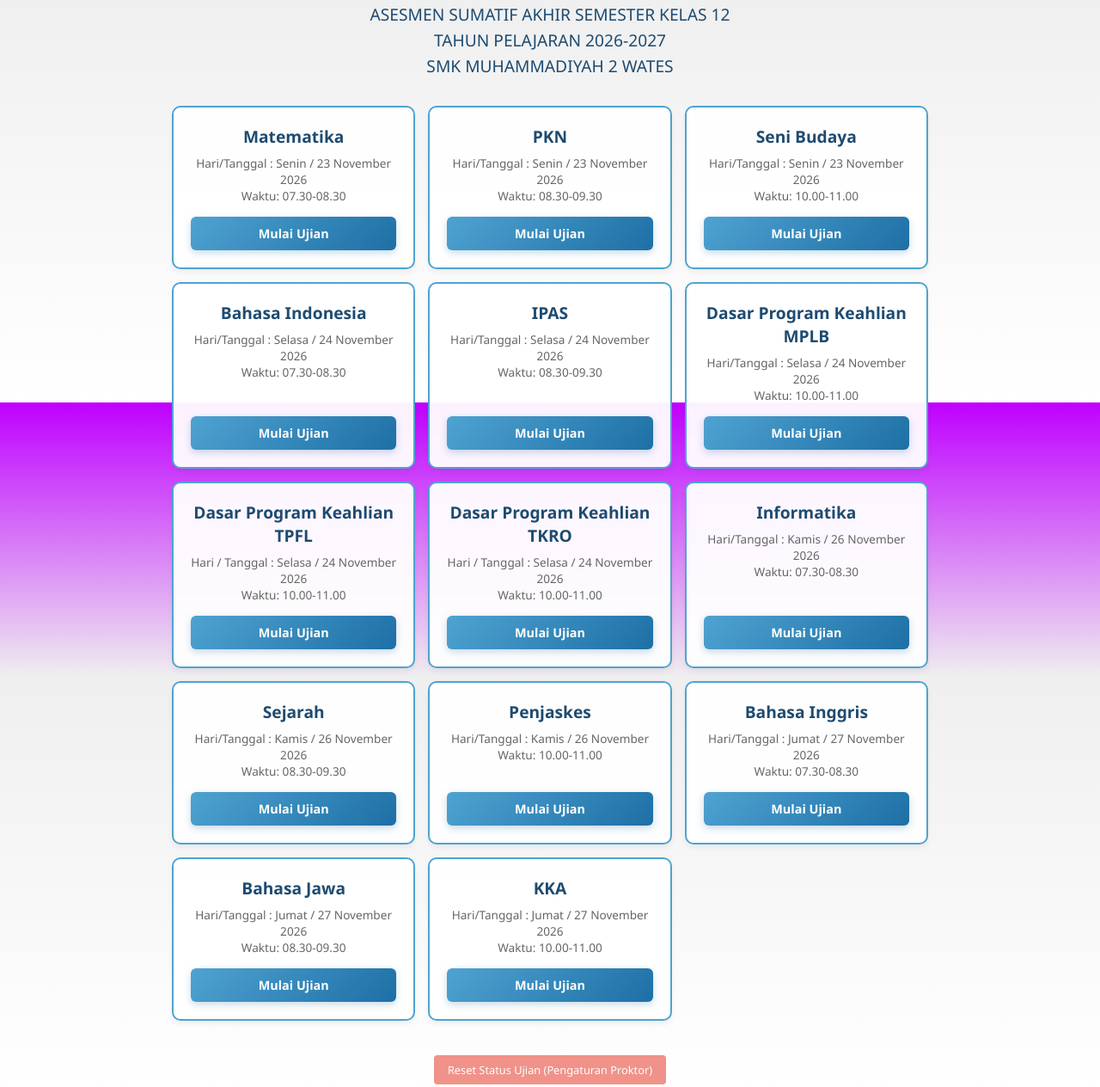
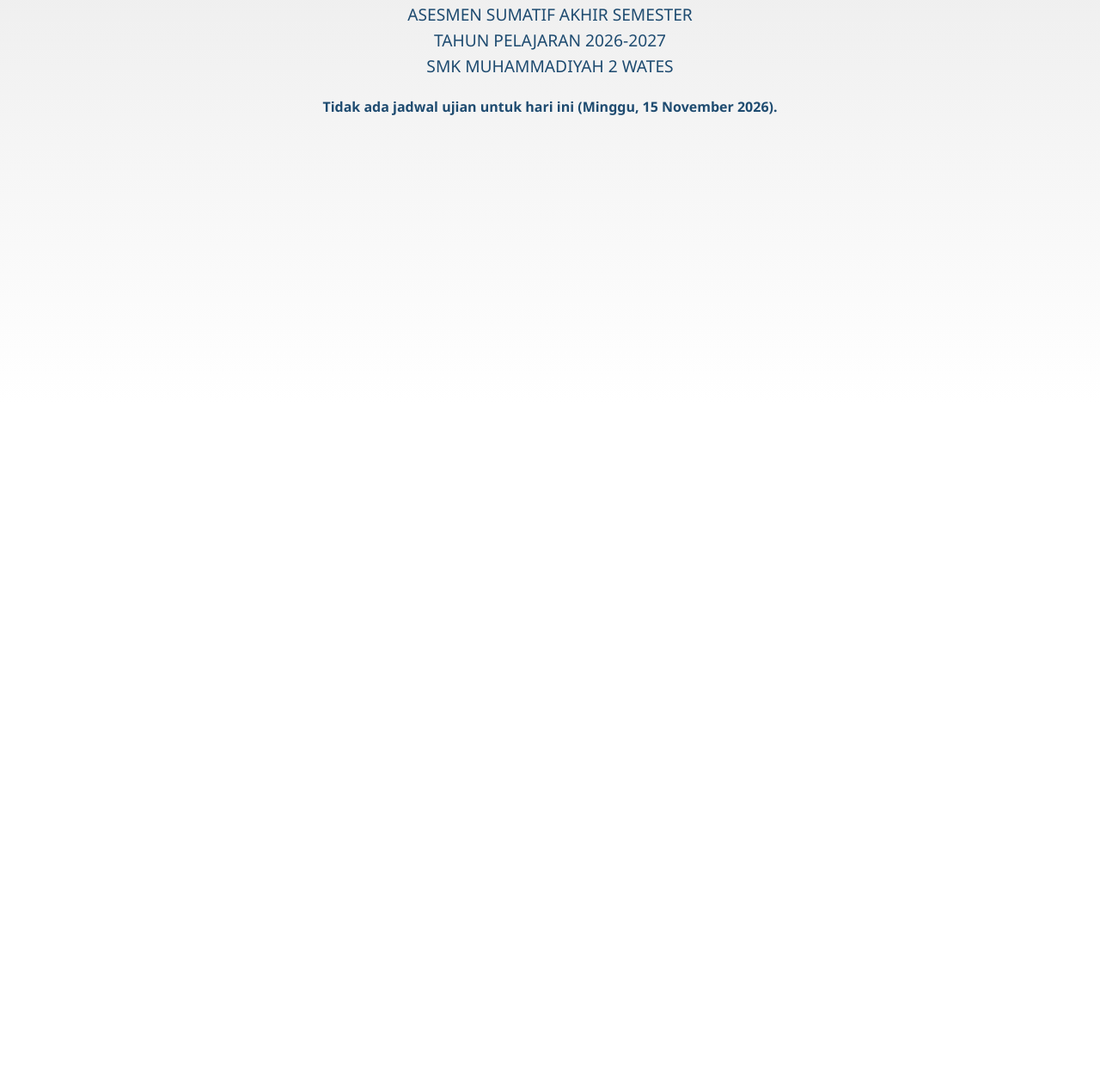
Before and after one commit to SMKLorena/asaskelas12, a plain HTML site: page index.html in a window 1280 px wide. Shown: the part 332-1596 px from the top of the page at 86% size. After the commit the page ends 800 px from the top, so only its background shows below. Drawn offline with Linux system fonts and the light colour scheme.

Commit message:
Modify exam schedule and clean up completed styles
Updated exam schedule and removed completed status display.

```diff
--- a/index.html
+++ b/index.html
@@ -9,11 +9,11 @@
             margin: 0;
             padding: 0;
             box-sizing: border-box;
-            font-family: 'Segoe UI', Cambria, Geneva, Verdana, sans-serif;
+            font-family: 'Segoe UI', Tahoma, Geneva, Verdana, sans-serif;
         }
 
         body {
-            background: linear-gradient(180deg, #bf00ff 0%, #efefef 40%, #ffffff 100%);
+            background: linear-gradient(180deg, #b9deed 0%, #efefef 40%, #ffffff 100%);
             background-attachment: fixed;
             color: #333333;
             display: flex;
@@ -65,6 +65,10 @@
             justify-content: space-between;
         }
 
+        .card[hidden] {
+            display: none !important;
+        }
+
         .card:hover {
             transform: translateY(-5px);
             box-shadow: 0 8px 15px rgba(0,0,0,0.15);
@@ -112,47 +116,6 @@
             border: 2px solid #4fa3d1 !important;
         }
 
-        /* ========================================================
-           STYLE KHUSUS UNTUK MAPEL YANG SUDAH DIKERJAKAN (NONAKTIF)
-           ======================================================== */
-        .card.completed {
-            background: #f0f0f0 !important;
-            border-color: #cccccc !important;
-            opacity: 0.75;
-        }
-
-        .card.completed h2 {
-            color: #777777 !important;
-        }
-
-        .card.completed p {
-            color: #999999 !important;
-        }
-
-        .card.completed .btn-link {
-            background: #a0a0a0 !important;
-            color: #ffffff !important;
-            box-shadow: none !important;
-            cursor: not-allowed !important;
-            pointer-events: none; /* Mencegah link dibuka kembali */
-        }
-
-        /* Badge status selesai */
-        .status-badge {
-            display: none;
-            font-size: 0.75rem;
-            font-weight: bold;
-            color: #2e7d32;
-            background-color: #e8f5e9;
-            padding: 3px 8px;
-            border-radius: 12px;
-            margin-bottom: 8px;
-        }
-
-        .card.completed .status-badge {
-            display: inline-block;
-        }
-
         /* Tombol Reset Admin */
         .btn-reset {
             margin-top: 30px;
@@ -175,194 +138,171 @@
 
     <header>
         <img src="https://iili.io/BsmClaV.png" alt="Logo Sekolah" class="logo">
-        <h1>ASESMEN SUMATIF AKHIR SEMESTER KELAS 12</h1>
+        <h1>ASESMEN SUMATIF AKHIR SEMESTER</h1>
         <h1>TAHUN PELAJARAN 2026-2027</h1>
         <h1>SMK MUHAMMADIYAH 2 WATES</h1>
     </header>
 
+    <div id="today-info" style="text-align:center; color:#1e4b70; font-weight:600; margin: 0 0 8px;">
+        Mata pelajaran yang tampil adalah jadwal ujian hari ini.
+    </div>
+
     <div class="container">
         <!-- Kartu Matematika -->
-        <div class="card card-matematika" id="mapel-matematika">
+        <div class="card card-matematika" id="mapel-matematika" data-exam-date="2026-11-23">
             <div>
-                <span class="status-badge">✓ Sudah Dikerjakan</span>
                 <h2>Matematika</h2>
-                <p>Hari/Tanggal : Senin / 23 November 2026<br>Waktu: 07.30-08.30</p>
+                <p>Hari/Tanggal : Minggu / 15 November 2026<br>Waktu: 07.30-08.30</p>
             </div>
-            <a href="https://forms.gle/TxeHP1ftChKdgHdt7" target="_blank" class="btn-link" onclick="markAsCompleted('mapel-matematika')">Mulai Ujian</a>
+            <a href="https://forms.gle/TxeHP1ftChKdgHdt7" target="_blank" class="btn-link">Mulai Ujian</a>
         </div>
 
         <!-- Kartu PKN -->
-        <div class="card card-PKN" id="mapel-pkn">
+        <div class="card card-PKN" id="mapel-pkn" data-exam-date="2026-11-23">
             <div>
-                <span class="status-badge">✓ Sudah Dikerjakan</span>
                 <h2>PKN</h2>
                 <p>Hari/Tanggal : Senin / 23 November 2026<br>Waktu: 08.30-09.30</p>
             </div>
-            <a href="https://forms.gle/zR8KTWGbR6EtGw1W9" target="_blank" class="btn-link" onclick="markAsCompleted('mapel-pkn')">Mulai Ujian</a>
+            <a href="https://forms.gle/zR8KTWGbR6EtGw1W9" target="_blank" class="btn-link">Mulai Ujian</a>
         </div>
 
         <!-- Kartu Seni Budaya -->
-        <div class="card card-SeniBudaya" id="mapel-senibudaya">
+        <div class="card card-SeniBudaya" id="mapel-senibudaya" data-exam-date="2026-11-23">
             <div>
-                <span class="status-badge">✓ Sudah Dikerjakan</span>
                 <h2>Seni Budaya</h2>
                 <p>Hari/Tanggal : Senin / 23 November 2026<br>Waktu: 10.00-11.00</p>
             </div>
-            <a href="https://forms.gle/P4Hbbqj1y3JFiaKG6" target="_blank" class="btn-link" onclick="markAsCompleted('mapel-senibudaya')">Mulai Ujian</a>
+            <a href="https://forms.gle/P4Hbbqj1y3JFiaKG6" target="_blank" class="btn-link">Mulai Ujian</a>
         </div>
 
         <!-- Kartu Bahasa Indonesia -->
-        <div class="card card-BahasaIndonesia" id="mapel-bindonesia">
+        <div class="card card-BahasaIndonesia" id="mapel-bindonesia" data-exam-date="2026-11-24">
             <div>
-                <span class="status-badge">✓ Sudah Dikerjakan</span>
                 <h2>Bahasa Indonesia</h2>
                 <p>Hari/Tanggal : Selasa / 24 November 2026<br>Waktu: 07.30-08.30</p>
             </div>
-            <a href="https://docs.google.com/forms/d/e/1FAIpQLSdKeInhbnZQA-KErQACkw5IOKuj3lmuM5BtGE5lWqTCYRcy9Q/viewform?usp=header" target="_blank" class="btn-link" onclick="markAsCompleted('mapel-bindonesia')">Mulai Ujian</a>
+            <a href="https://docs.google.com/forms/d/e/1FAIpQLSdKeInhbnZQA-KErQACkw5IOKuj3lmuM5BtGE5lWqTCYRcy9Q/viewform?usp=header" target="_blank" class="btn-link">Mulai Ujian</a>
         </div>
 
         <!-- Kartu IPAS -->
-        <div class="card card-IPAS" id="mapel-ipas">
+        <div class="card card-IPAS" id="mapel-ipas" data-exam-date="2026-11-24">
             <div>
-                <span class="status-badge">✓ Sudah Dikerjakan</span>
                 <h2>IPAS</h2>
                 <p>Hari/Tanggal : Selasa / 24 November 2026<br>Waktu: 08.30-09.30</p>
             </div>
-            <a href="https://forms.gle/YpqBoYQK4cBz8XrJ7" target="_blank" class="btn-link" onclick="markAsCompleted('mapel-ipas')">Mulai Ujian</a>
+            <a href="https://forms.gle/YpqBoYQK4cBz8XrJ7" target="_blank" class="btn-link">Mulai Ujian</a>
         </div>
 
         <!-- Kartu dasar program keahlian MPLB -->
-        <div class="card card-dasarprogramkeahlianMPLB" id="mapel-mplb">
+        <div class="card card-dasarprogramkeahlianMPLB" id="mapel-mplb" data-exam-date="2026-11-24">
             <div>
-                <span class="status-badge">✓ Sudah Dikerjakan</span>
                 <h2>Dasar Program Keahlian MPLB</h2>
                 <p>Hari/Tanggal : Selasa / 24 November 2026<br>Waktu: 10.00-11.00</p>
             </div>
-            <a href="https://forms.gle/8BbrRupsefvrtkFu5" target="_blank" class="btn-link" onclick="markAsCompleted('mapel-mplb')">Mulai Ujian</a>
+            <a href="https://forms.gle/8BbrRupsefvrtkFu5" target="_blank" class="btn-link">Mulai Ujian</a>
         </div>
 
         <!-- Kartu dasar program keahlian TPFL -->
-        <div class="card card-dasarprogramkeahlianTPFL" id="mapel-tpfl">
+        <div class="card card-dasarprogramkeahlianTPFL" id="mapel-tpfl" data-exam-date="2026-11-24">
             <div>
-                <span class="status-badge">✓ Sudah Dikerjakan</span>
                 <h2>Dasar Program Keahlian TPFL</h2>
                 <p>Hari / Tanggal : Selasa / 24 November 2026<br> Waktu: 10.00-11.00</p>
             </div>
-            <a href="https://forms.gle/WaunPXNnAhLVhuUB7" target="_blank" class="btn-link" onclick="markAsCompleted('mapel-tpfl')">Mulai Ujian</a>
+            <a href="https://forms.gle/WaunPXNnAhLVhuUB7" target="_blank" class="btn-link">Mulai Ujian</a>
         </div>
 
         <!-- Kartu dasar program keahlian TKRO -->
-        <div class="card card-dasarprogramkeahlianTKRO" id="mapel-tkro">
+        <div class="card card-dasarprogramkeahlianTKRO" id="mapel-tkro" data-exam-date="2026-11-24">
             <div>
-                <span class="status-badge">✓ Sudah Dikerjakan</span>
                 <h2>Dasar Program Keahlian TKRO</h2>
                 <p>Hari / Tanggal : Selasa / 24 November 2026<br> Waktu: 10.00-11.00</p>
             </div>
-            <a href="https://forms.gle/8BbrRupsefvrtkFu5" target="_blank" class="btn-link" onclick="markAsCompleted('mapel-tkro')">Mulai Ujian</a>
+            <a href="https://forms.gle/8BbrRupsefvrtkFu5" target="_blank" class="btn-link">Mulai Ujian</a>
         </div>
 
         <!-- Kartu Informatika -->
-        <div class="card card-informatika" id="mapel-informatika">
+        <div class="card card-informatika" id="mapel-informatika" data-exam-date="2026-11-26">
             <div>
-                <span class="status-badge">✓ Sudah Dikerjakan</span>
                 <h2>Informatika</h2>
                 <p>Hari/Tanggal : Kamis / 26 November 2026<br>Waktu: 07.30-08.30</p>
             </div>
-            <a href="https://forms.gle/YpqBoYQK4cBz8XrJ7" target="_blank" class="btn-link" onclick="markAsCompleted('mapel-informatika')">Mulai Ujian</a>
+            <a href="https://forms.gle/YpqBoYQK4cBz8XrJ7" target="_blank" class="btn-link">Mulai Ujian</a>
         </div>
 
         <!-- Kartu Sejarah -->
-        <div class="card card-Sejarah" id="mapel-sejarah">
+        <div class="card card-Sejarah" id="mapel-sejarah" data-exam-date="2026-11-26">
             <div>
-                <span class="status-badge">✓ Sudah Dikerjakan</span>
                 <h2>Sejarah</h2>
                 <p>Hari/Tanggal : Kamis / 26 November 2026<br>Waktu: 08.30-09.30</p>
             </div>
-            <a href="https://forms.gle/P4Hbbqj1y3JFiaKG6" target="_blank" class="btn-link" onclick="markAsCompleted('mapel-sejarah')">Mulai Ujian</a>
+            <a href="https://forms.gle/P4Hbbqj1y3JFiaKG6" target="_blank" class="btn-link">Mulai Ujian</a>
         </div>
 
         <!-- Kartu Penjaskes -->
-        <div class="card card-Penjaskes" id="mapel-penjaskes">
+        <div class="card card-Penjaskes" id="mapel-penjaskes" data-exam-date="2026-11-26">
             <div>
-                <span class="status-badge">✓ Sudah Dikerjakan</span>
                 <h2>Penjaskes</h2>
                 <p>Hari/Tanggal : Kamis / 26 November<br>Waktu: 10.00-11.00</p>
             </div>
-            <a href="https://forms.gle/bYMsrtUZJ6tvpUYbA" target="_blank" class="btn-link" onclick="markAsCompleted('mapel-penjaskes')">Mulai Ujian</a>
+            <a href="https://forms.gle/bYMsrtUZJ6tvpUYbA" target="_blank" class="btn-link">Mulai Ujian</a>
         </div>
 
         <!-- Kartu Bahasa Inggris -->
-        <div class="card card-BahasaInggris" id="mapel-binggris">
+        <div class="card card-BahasaInggris" id="mapel-binggris" data-exam-date="2026-11-27">
             <div>
-                <span class="status-badge">✓ Sudah Dikerjakan</span>
                 <h2>Bahasa Inggris</h2>
                 <p>Hari/Tanggal : Jumat / 27 November 2026<br>Waktu: 07.30-08.30</p>
             </div>
-            <a href="https://forms.gle/7NrfRxSr9ciWLJSQ6" target="_blank" class="btn-link" onclick="markAsCompleted('mapel-binggris')">Mulai Ujian</a>
+            <a href="https://forms.gle/7NrfRxSr9ciWLJSQ6" target="_blank" class="btn-link">Mulai Ujian</a>
         </div>
 
         <!-- Kartu Bahasa Jawa -->
-        <div class="card card-BahasaJawa" id="mapel-bjawa">
+        <div class="card card-BahasaJawa" id="mapel-bjawa" data-exam-date="2026-11-27">
             <div>
-                <span class="status-badge">✓ Sudah Dikerjakan</span>
                 <h2>Bahasa Jawa</h2>
                 <p>Hari/Tanggal : Jumat / 27 November 2026<br>Waktu: 08.30-09.30</p>
             </div>
-            <a href="https://forms.gle/NHaz3cnCtjbSWigV6" target="_blank" class="btn-link" onclick="markAsCompleted('mapel-bjawa')">Mulai Ujian</a>
+            <a href="https://forms.gle/NHaz3cnCtjbSWigV6" target="_blank" class="btn-link">Mulai Ujian</a>
         </div>
 
         <!-- Kartu KKA -->
-        <div class="card card-KKA" id="mapel-KKA">
+        <div class="card card-KKA" id="mapel-KKA" data-exam-date="2026-11-27">
             <div>
-                <span class="status-badge">✓ Sudah Dikerjakan</span>
                 <h2>KKA</h2>
                 <p>Hari/Tanggal : Jumat / 27 November 2026<br>Waktu: 10.00-11.00</p>
             </div>
-            <a href="https://forms.gle/2tB1SoRPGcHuwQX18" target="_blank" class="btn-link" onclick="markAsCompleted('mapel-bjawa')">Mulai Ujian</a>
+            <a href="https://forms.gle/2tB1SoRPGcHuwQX18" target="_blank" class="btn-link">Mulai Ujian</a>
         </div>
     </div>
+<script>
+    // Tampilkan hanya mata pelajaran yang tanggal ujiannya sama dengan tanggal hari ini.
+    (function tampilkanMapelHariIni() {
+        const now = new Date();
+        const tahun = now.getFullYear();
+        const bulan = String(now.getMonth() + 1).padStart(2, '0');
+        const tanggal = String(now.getDate()).padStart(2, '0');
+        const hariIni = `${tahun}-${bulan}-${tanggal}`;
 
-    <!-- Tombol Reset Status (Bisa dipakai Guru/Admin untuk reset status ujian) -->
-    <button class="btn-reset" onclick="resetStatusUjian()">Reset Status Ujian (Pengaturan Proktor)</button>
+        const semuaKartu = document.querySelectorAll('.container .card[data-exam-date]');
+        let jumlahTampil = 0;
 
-    <script>
-        // Fungsi untuk menandai mapel yang sudah diklik/dikerjakan
-        function markAsCompleted(mapelId) {
-            let completedMapels = JSON.parse(localStorage.getItem('completed_mapels')) || [];
-            if (!completedMapels.includes(mapelId)) {
-                completedMapels.push(mapelId);
-                localStorage.setItem('completed_mapels', JSON.stringify(completedMapels));
-            }
-            applyCompletedState(mapelId);
-        }
-
-        // Terapkan perubahan visual pada kartu mapel
-        function applyCompletedState(mapelId) {
-            const cardElement = document.getElementById(mapelId);
-            if (cardElement) {
-                cardElement.classList.add('completed');
-                const btn = cardElement.querySelector('.btn-link');
-                if (btn) {
-                    btn.textContent = 'Selesai / Dikerjakan';
-                }
-            }
-        }
-
-        // Saat halaman dimuat, cek mapel mana saja yang sudah dikerjakan sebelumnya
-        document.addEventListener('DOMContentLoaded', function() {
-            let completedMapels = JSON.parse(localStorage.getItem('completed_mapels')) || [];
-            completedMapels.forEach(function(mapelId) {
-                applyCompletedState(mapelId);
-            });
+        semuaKartu.forEach((kartu) => {
+            const sesuaiHari = kartu.dataset.examDate === hariIni;
+            kartu.hidden = !sesuaiHari;
+            if (sesuaiHari) jumlahTampil++;
         });
 
-        // Fungsi untuk mereset status jika ingin diuji coba kembali
-        function resetStatusUjian() {
-            if (confirm("Apakah Anda yakin ingin mereset status semua mata pelajaran menjadi aktif kembali?")) {
-                localStorage.removeItem('completed_mapels');
-                location.reload();
-            }
+        const info = document.getElementById('today-info');
+        const namaHari = ['Minggu', 'Senin', 'Selasa', 'Rabu', 'Kamis', 'Jumat', 'Sabtu'][now.getDay()];
+        const namaBulan = ['Januari', 'Februari', 'Maret', 'April', 'Mei', 'Juni', 'Juli', 'Agustus', 'September', 'Oktober', 'November', 'Desember'][now.getMonth()];
+        const tanggalTeks = `${namaHari}, ${now.getDate()} ${namaBulan} ${tahun}`;
+
+        if (jumlahTampil > 0) {
+            info.textContent = `Jadwal ujian hari ini: ${tanggalTeks}`;
+        } else {
+            info.textContent = `Tidak ada jadwal ujian untuk hari ini (${tanggalTeks}).`;
         }
-    </script>
+    })();
+</script>
 </body>
 </html>
```
